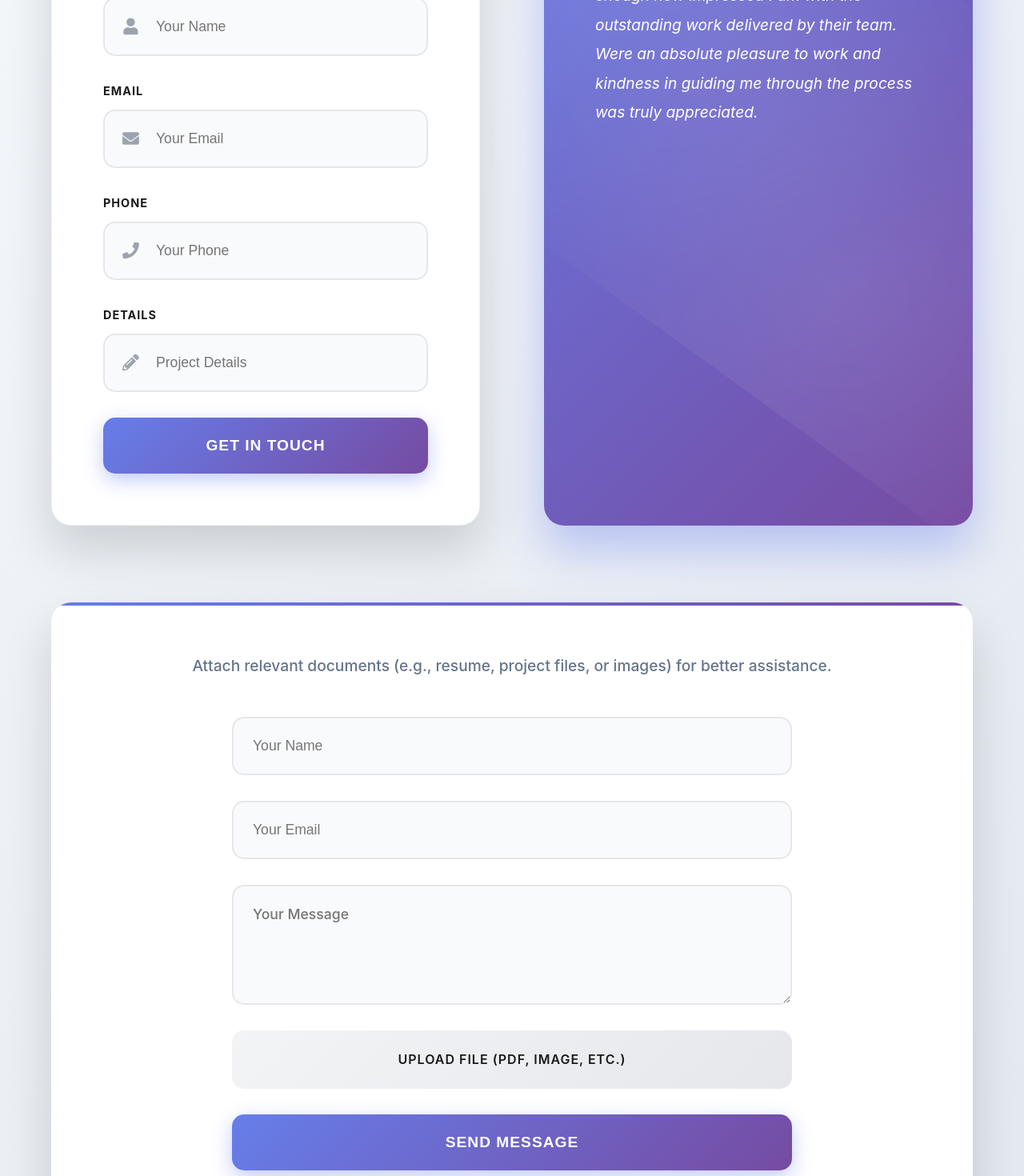
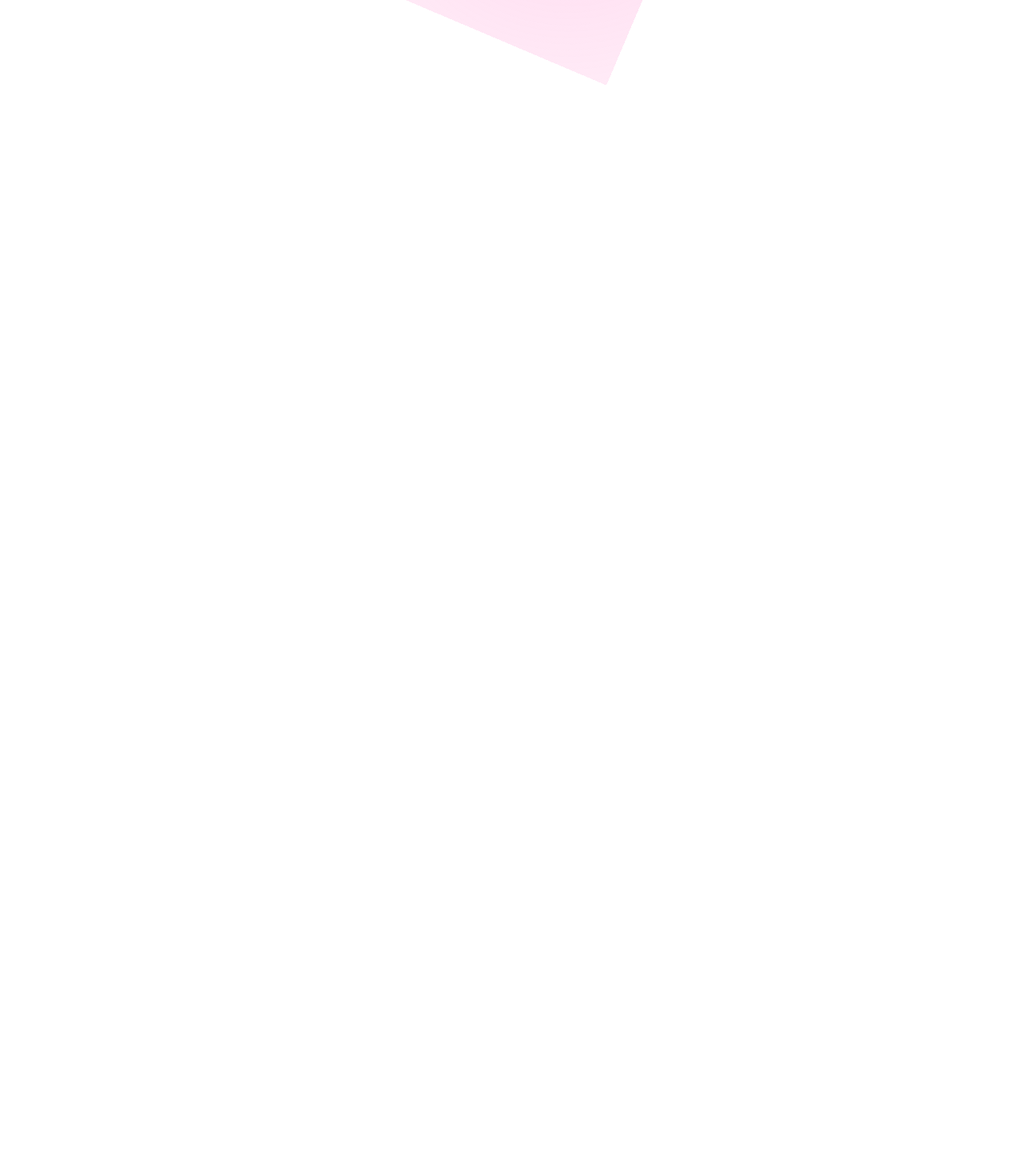
Before and after one commit to Hammad-i220628/CraftHive-Solution-portfolio, a React (Vite) app in the folder Frontend/: page /ContactForm in a window 1280 px wide. Shown: the part 1020-2490 px from the top of the page at 80% size. After the commit the page ends 800 px from the top, so only its background shows below. Built offline with nearby package versions, Linux system fonts and the light colour scheme.

Commit message:
set the Formspree issue

```diff
--- a/Frontend/package.json
+++ b/Frontend/package.json
@@ -11,6 +11,7 @@
     "preview": "vite preview"
   },
   "dependencies": {
+    "@formspree/react": "^3.0.0",
     "aos": "^2.3.4",
     "axios": "^1.7.9",
     "framer-motion": "^12.4.2",
--- a/Frontend/src/App.jsx
+++ b/Frontend/src/App.jsx
@@ -3,7 +3,6 @@ import AOS from "aos";
 import "aos/dist/aos.css";
 import { BrowserRouter as Router, Route, Routes } from "react-router-dom";
 import Navigation from "./Navigation/Navigation";
-import ContactForm from './Contact us/ContactForm';
 import Home from "./Home/Home";
 import './index.css'
 import './responsive.css'
@@ -13,6 +12,7 @@ import About from './About us/About'
 import SeparateComp from "./Home/SeparateComp";
 import Portfolio from "./Portfolio/Portfolio";
 import AllTechnologies from "./Technologies/AllTechnologies";
+import ContactForm from "./Contact us/ContactForm";
 import { AnimatePresence } from 'framer-motion';
 
 
@@ -33,13 +33,13 @@ useEffect(() => {
       <Navigation />
       <Routes>
         <Route path="/" element={<Home />} />
-        <Route path="/ContactForm" element={<ContactForm />} />
         <Route path="/Home" element={<Home/>} />
         <Route path="/Footer" element={<Footer/>} />
         <Route path="/About" element={<About/>} />
         <Route path="/SeparateComp" element={<SeparateComp/>} />
         <Route path="/Portfolio" element={<Portfolio />} />
         <Route path="/AllTechnologies" element={<AllTechnologies />} />
+        <Route path="/Contact" element={<ContactForm />} />
 
       </Routes>
       </AnimatePresence>
--- a/Frontend/src/Contact us/ContactForm.jsx
+++ b/Frontend/src/Contact us/ContactForm.jsx
@@ -1,70 +1,38 @@
 import React, { useState } from "react";
+import { useForm, ValidationError } from '@formspree/react';
 import { FaUser, FaEnvelope, FaPhone, FaPencilAlt } from "react-icons/fa";
 import Footer from "../Home/Footer";
 import { ToastContainer, toast } from "react-toastify";
 import "react-toastify/dist/ReactToastify.css";
-import axios from "axios";
 
 const ContactForm = () => {
+  const [state, handleSubmit] = useForm("xpwlddwo");
   const [file, setFile] = useState(null);
-  const [email, setEmail] = useState("");
 
   const handleFileChange = (e) => {
     setFile(e.target.files[0]);
   };
 
-  const handleEmailChange = (e) => {
-    setEmail(e.target.value);
-  };
-
-  const handleSubmit = async (e) => {
-    e.preventDefault();
-    if (!file) {
-      toast.error("Please upload a file before submitting!", {
-        position: "top-right",
-        autoClose: 3000,
-      });
-      return;
-    }
-
-    if (!email) {
-      toast.error("Please enter your email!", {
-        position: "top-right",
-        autoClose: 3000,
-      });
-      return;
-    }
-
-    // Prepare form data for the backend
-    const formData = new FormData();
-    formData.append("file", file);
-    formData.append("email", email);
-
-    try {
-      // Send data to the backend API
-      const response = await axios.post(
-        "http://localhost:5000/api/sendContactForm",
-        formData
-      );
-
-      if (response.data.success) {
-        toast.success("Message sent successfully!", {
-          position: "top-right",
-          autoClose: 3000,
-        });
-      } else {
-        toast.error("Error sending message", {
-          position: "top-right",
-          autoClose: 3000,
-        });
-      }
-    } catch (error) {
-      toast.error("Error sending message", {
-        position: "top-right",
-        autoClose: 3000,
-      });
-    }
-  };
+  // Show success message if form was submitted successfully
+  if (state.succeeded) {
+    return (
+      <>
+        <div className="background-container">
+          <div className="child4">
+            <h2>Thank You!</h2>
+            <h3>Your message has been sent successfully</h3>
+            <button
+              className="whatsapp-chat-btn"
+              onClick={() => window.open('https://wa.me/923340545803', '_blank')}
+            >
+              CHAT VIA WHATSAPP
+            </button>
+          </div>
+        </div>
+        <Footer />
+      </>
+    );
+  }
 
   return (
     <>
@@ -102,6 +70,11 @@ const ContactForm = () => {
                 />
                 <FaUser className="input-icon" />
               </div>
+              <ValidationError
+                prefix="Name"
+                field="name"
+                errors={state.errors}
+              />
             </div>
             <div className="input-group">
               <label htmlFor="email">Email</label>
@@ -112,11 +85,14 @@ const ContactForm = () => {
                   name="email"
                   placeholder="Your Email"
                   required
-                  value={email}
-                  onChange={handleEmailChange}
                 />
                 <FaEnvelope className="input-icon" />
               </div>
+              <ValidationError
+                prefix="Email"
+                field="email"
+                errors={state.errors}
+              />
             </div>
             <div className="input-group">
               <label htmlFor="phone">Phone</label>
@@ -130,21 +106,30 @@ const ContactForm = () => {
                 />
                 <FaPhone className="input-icon" />
               </div>
+              <ValidationError
+                prefix="Phone"
+                field="phone"
+                errors={state.errors}
+              />
             </div>
             <div className="input-group">
               <label htmlFor="details">Details</label>
               <div className="input-wrapper">
-                <input
-                  type="text"
+                <textarea
                   id="details"
-                  name="details"
+                  name="message"
                   placeholder="Project Details"
                   required
-                />
+                ></textarea>
                 <FaPencilAlt className="input-icon" />
               </div>
+              <ValidationError
+                prefix="Message"
+                field="message"
+                errors={state.errors}
+              />
             </div>
-            <button type="submit" className="contact-btn">
+            <button type="submit" className="contact-btn" disabled={state.submitting}>
               Get in Touch
             </button>
           </form>
@@ -170,15 +155,29 @@ const ContactForm = () => {
           better assistance.
         </p>
         <form className="contact-form" onSubmit={handleSubmit}>
-          <input type="text" placeholder="Your Name" required />
+          <input type="text" name="name" placeholder="Your Name" required />
+          <ValidationError
+            prefix="Name"
+            field="name"
+            errors={state.errors}
+          />
           <input
             type="email"
+            name="email"
             placeholder="Your Email"
             required
-            value={email}
-            onChange={handleEmailChange}
           />
-          <textarea placeholder="Your Message" required></textarea>
+          <ValidationError
+            prefix="Email"
+            field="email"
+            errors={state.errors}
+          />
+          <textarea name="message" placeholder="Your Message" required></textarea>
+          <ValidationError
+            prefix="Message"
+            field="message"
+            errors={state.errors}
+          />
 
           <label htmlFor="file-upload" className="file-label">
             Upload File (PDF, Image, etc.)
@@ -186,18 +185,18 @@ const ContactForm = () => {
           <input
             type="file"
             id="file-upload"
+            name="attachment"
             className="file-input"
             onChange={handleFileChange}
           />
 
-          <button type="submit" className="submit-btn">
+          <button type="submit" className="submit-btn" disabled={state.submitting}>
             Send Message
           </button>
         </form>
 
         {file && <p className="uploaded-file">File: {file.name}</p>}
         </div>
-        <ToastContainer />
       </div>
 
 
--- a/Frontend/src/Navigation/Navigation.jsx
+++ b/Frontend/src/Navigation/Navigation.jsx
@@ -91,7 +91,7 @@ const Navigation = () => {
             </li>
             <li><Link to="/Portfolio" onClick={closeMenu}>Projects</Link></li>
             <li><Link to="/About" onClick={closeMenu}>About Us</Link></li>
-            <li><Link to="/ContactForm" className='connect-btn' onClick={closeMenu}>Contact Us</Link></li>
+            <li><Link to="/Contact" className='connect-btn' onClick={closeMenu}>Contact Us</Link></li>
           </>
         )}
       </ul>
```
Also changed, not shown: 1 other file (tests, documents, lock files or other folders). Lines whose indentation alone changed are shown as unchanged.
